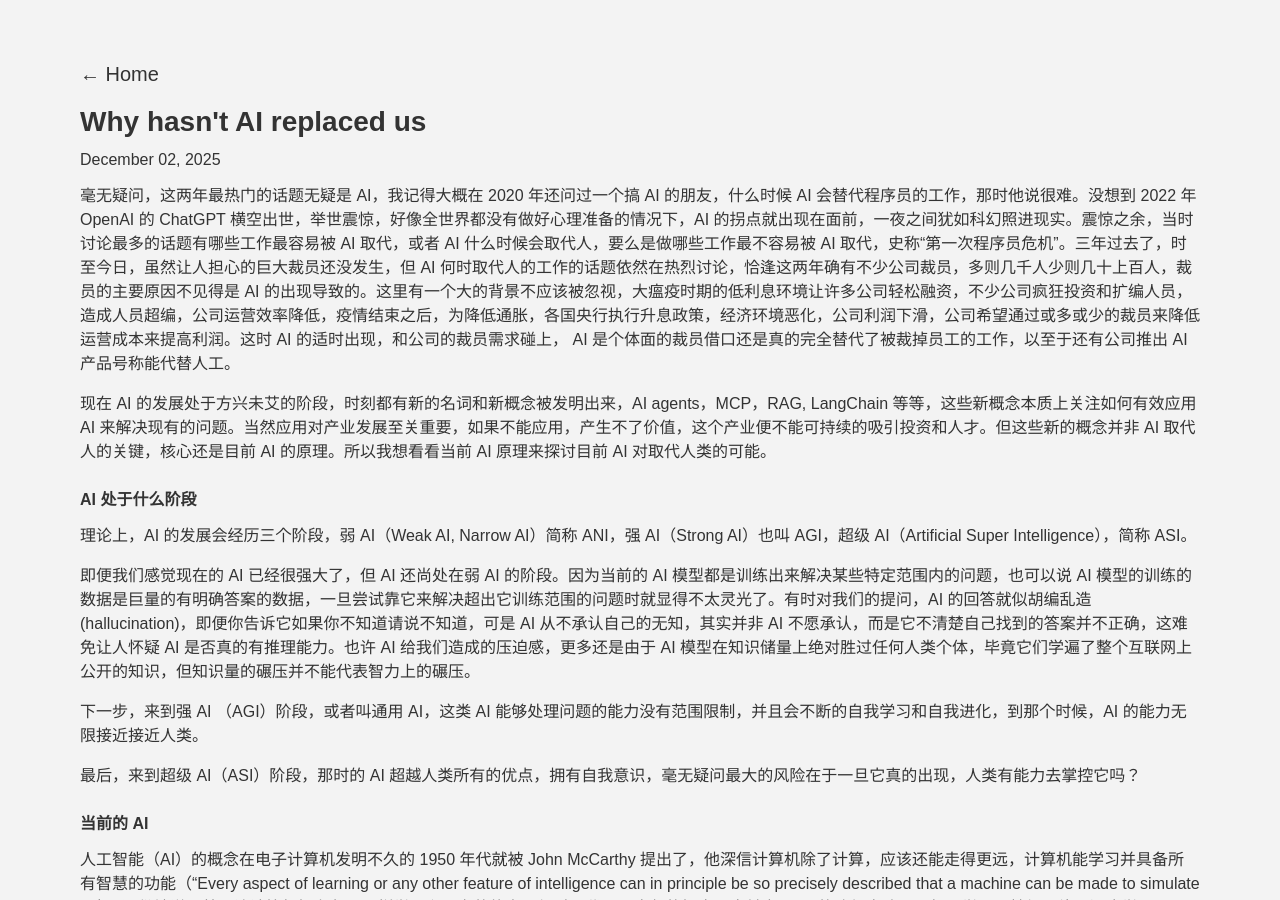
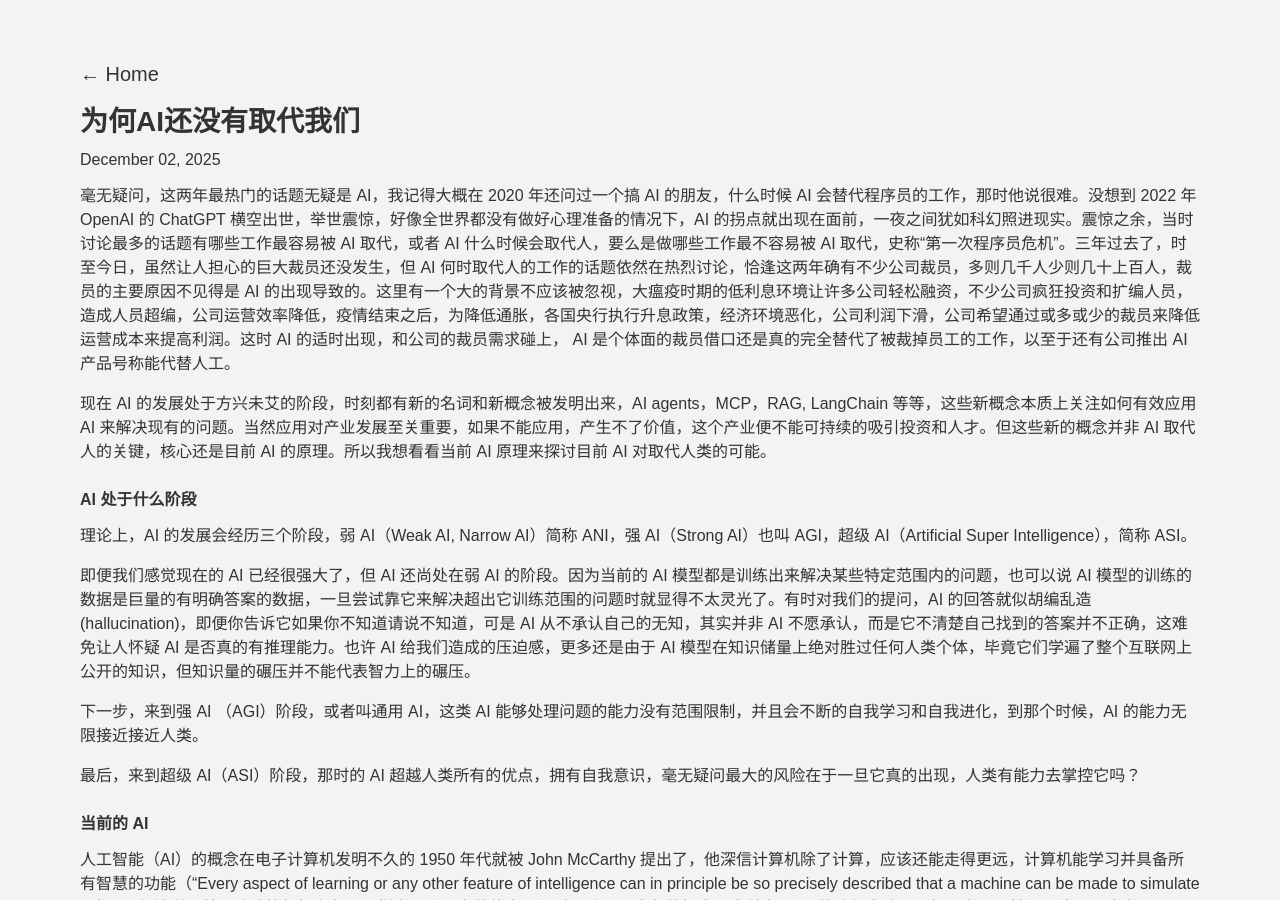
Before and after one commit to sschengyf/my-website, a Jekyll site: the page built from app/_posts/2025-12-02-why-has-not-ai-replaced-us.md, in a window 1280 px wide and 900 px high. Built offline with Jekyll 4.4.1, drawn with Linux system fonts in a browser that asks for light colours; some web fonts are replaced.

```diff
--- a/app/_posts/2025-12-02-why-has-not-ai-replaced-us.md
+++ b/app/_posts/2025-12-02-why-has-not-ai-replaced-us.md
@@ -1,12 +1,13 @@
 ---
 layout: post
-title: Why hasn't AI replaced us
+title: 为何AI还没有取代我们
 caption: 为何AI还没有取代我们
 author: Ivan Cheng
-categories: AI Technology
+categories: Technology AI
 tags: AI
 date: 2025-12-02 09:40 +0000
 ---
+
 毫无疑问，这两年最热门的话题无疑是 AI，我记得大概在 2020 年还问过一个搞 AI 的朋友，什么时候 AI 会替代程序员的工作，那时他说很难。没想到 2022 年 OpenAI 的 ChatGPT 横空出世，举世震惊，好像全世界都没有做好心理准备的情况下，AI 的拐点就出现在面前，一夜之间犹如科幻照进现实。震惊之余，当时讨论最多的话题有哪些工作最容易被 AI 取代，或者 AI 什么时候会取代人，要么是做哪些工作最不容易被 AI 取代，史称“第一次程序员危机”。三年过去了，时至今日，虽然让人担心的巨大裁员还没发生，但 AI 何时取代人的工作的话题依然在热烈讨论，恰逢这两年确有不少公司裁员，多则几千人少则几十上百人，裁员的主要原因不见得是 AI 的出现导致的。这里有一个大的背景不应该被忽视，大瘟疫时期的低利息环境让许多公司轻松融资，不少公司疯狂投资和扩编人员，造成人员超编，公司运营效率降低，疫情结束之后，为降低通胀，各国央行执行升息政策，经济环境恶化，公司利润下滑，公司希望通过或多或少的裁员来降低运营成本来提高利润。这时 AI 的适时出现，和公司的裁员需求碰上， AI 是个体面的裁员借口还是真的完全替代了被裁掉员工的工作，以至于还有公司推出 AI 产品号称能代替人工。
 
 现在 AI 的发展处于方兴未艾的阶段，时刻都有新的名词和新概念被发明出来，AI agents，MCP，RAG, LangChain 等等，这些新概念本质上关注如何有效应用 AI 来解决现有的问题。当然应用对产业发展至关重要，如果不能应用，产生不了价值，这个产业便不能可持续的吸引投资和人才。但这些新的概念并非 AI 取代人的关键，核心还是目前 AI 的原理。所以我想看看当前 AI 原理来探讨目前 AI 对取代人类的可能。
@@ -25,11 +26,11 @@ date: 2025-12-02 09:40 +0000
 
 人工智能（AI）的概念在电子计算机发明不久的 1950 年代就被 John McCarthy 提出了，他深信计算机除了计算，应该还能走得更远，计算机能学习并具备所有智慧的功能（“Every aspect of learning or any other feature of intelligence can in principle be so precisely described that a machine can be made to simulate it.”），通俗地说，就是让计算机拥有与人一样学习和思考的能力。经过几代人几十年的探索，当前实现 AI 的路径大致是从机器学习到神经网络到深度学习到现在的大语言模型，像剥洋葱一层一层被探索出来，这条路径能否带领我们走向 AGI 和 ASI，到时候就知道了。
 
-![AI path](../assets/imgs/ai-path.jpg)
+![AI path](/assets/imgs/ai-path.jpg)
 
 机器学习（machine learning），简单来说就是让机器使用算法去学习我们提供的训练数据从而寻找数据里的规律（pattern），然后让机器用找到的规律来识别新的数据并做出预测和判断。这样做相较于一般的基于规则编写的计算机程序，虽然牺牲了一些准确性，但得到了更好的灵活性，在现实世界里，很多场景是不可能完全靠人力来提前预设所有变量并制定相应规则，图像识别是一个经典的例子，也就是说机器学习为我们提供了一个当前主流的基于规则系统（Rule Based System）之外的选择。
 
-![Neural Network](../assets/imgs/neural-network.png)
+![Neural Network](/assets/imgs/neural-network.png)
 
 机器学习有不同的实现方法，神经网络（neural networks）是其中之一，作为一种模型框架，它的诞生受到人脑生物神经元（neuron）的启发。神经元的概念并不复杂，每个神经元带有三个关键的值。
 
@@ -144,7 +145,7 @@ $$
 
 “科技以人为本”，初识这句标语是在诺基亚手机的广告中，虽然诺基亚手机不幸成为了时代的眼泪，但这句广告语却历久弥新。它的英文“Connecting People”直译为“连接人与人”，尽管直译版本一语双关，既表达手机的功能也表达通讯公司的社会职责，不过我更欣赏广告语中的翻译，体现出更高的人文境界，科技发展的目的是造福人，而不应该是取代人。随着科技的进步，我对这句标语的认同愈发深切，切莫在追求极致效率的路上忘记了人。
 
-![Connecting People](../assets/imgs/nokia-slogan.jpg)
+![Connecting People](/assets/imgs/nokia-slogan.jpg)
 
 ## 后记
 
```
